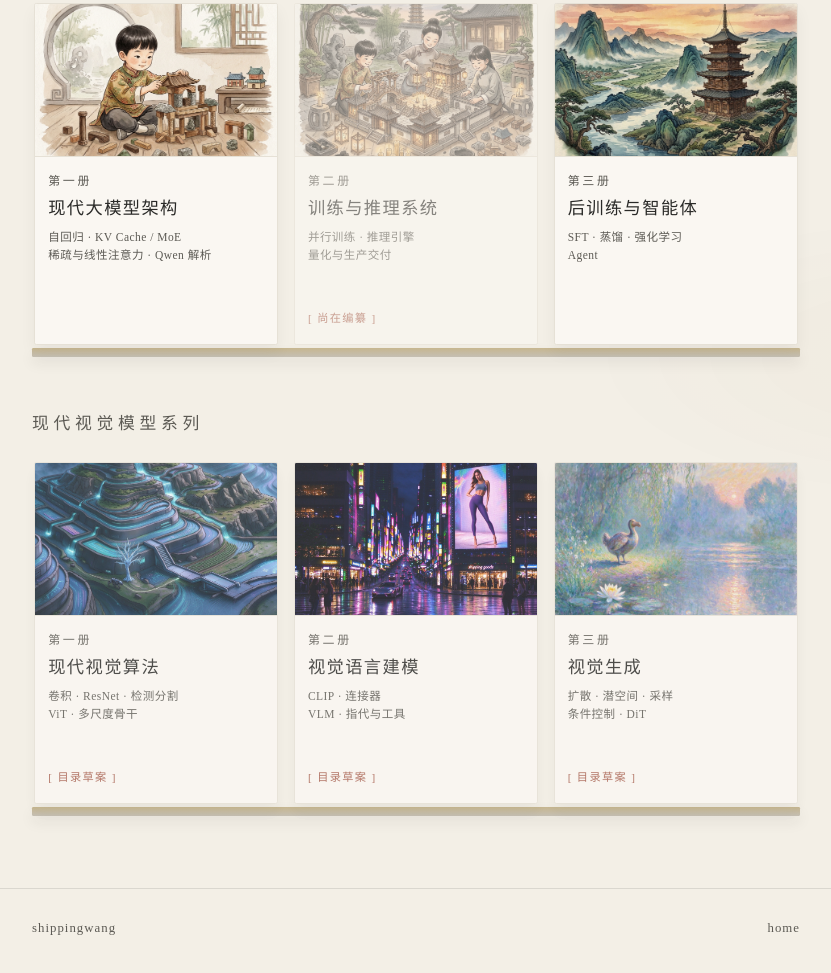
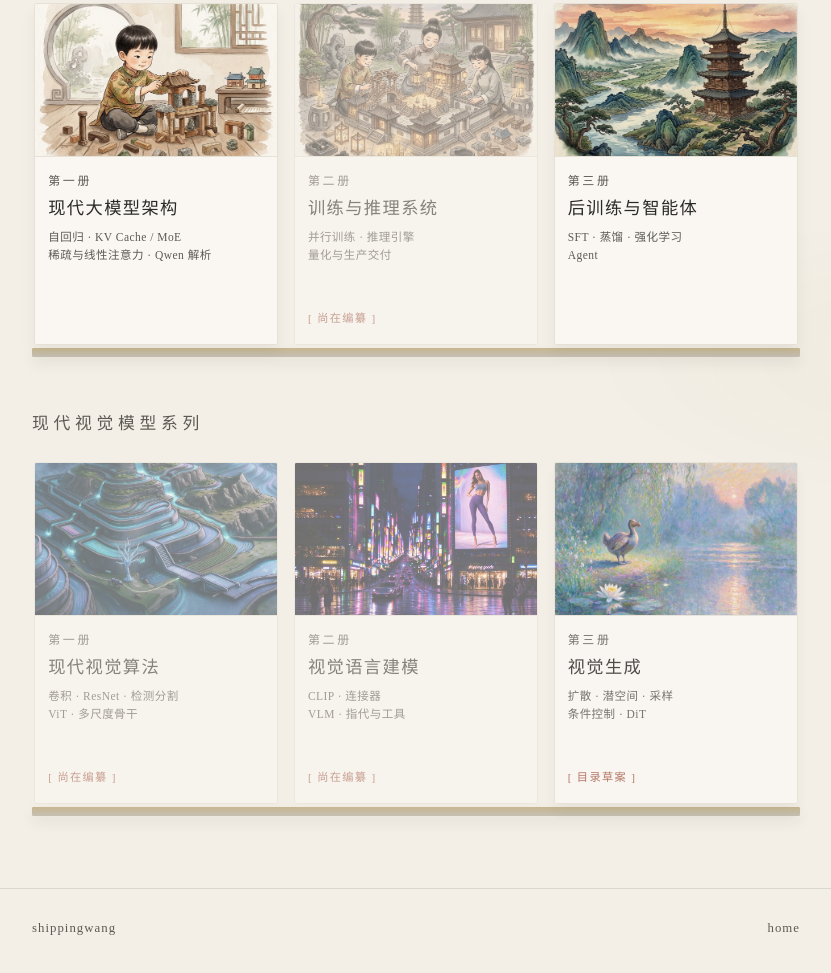
Before and after one commit to shippingwang/site, a plain HTML site: page public/book/index.html in a window 1280 px wide. Shown: the part 283-1256 px from the top of the page, without its empty margins (224-1055 px from the left). Drawn offline with Linux system fonts and the light colour scheme; a web font is replaced by a local one.

Commit message:
vision vol1/2 mark as 尚在编纂 (site)

```diff
--- a/public/book/index.html
+++ b/public/book/index.html
@@ -84,7 +84,7 @@
       <section class="shelf reveal" aria-labelledby="shelf-vision">
         <h2 class="shelf__label" id="shelf-vision">现代视觉模型系列</h2>
         <div class="shelf__row">
-          <a class="tome tome--draft" href="/book/vision/01-perception/">
+          <div class="tome tome--soon" aria-label="第一册 现代视觉算法，尚在编纂">
             <article class="tome__card">
               <div class="tome__art">
                 <img src="/assets/book/vision-vol1.jpeg" alt="" width="1280" height="1095" loading="lazy" />
@@ -94,12 +94,12 @@
                 <h3 class="tome__name">现代视觉算法</h3>
                 <p class="tome__blurb">卷积 · ResNet · 检测分割</p>
                 <p class="tome__blurb">ViT · 多尺度骨干</p>
-                <p class="tome__seal">[ 目录草案 ]</p>
+                <p class="tome__seal">[ 尚在编纂 ]</p>
               </div>
             </article>
-          </a>
+          </div>
 
-          <a class="tome tome--draft" href="/book/vision/02-vlm/">
+          <div class="tome tome--soon" aria-label="第二册 视觉语言建模，尚在编纂">
             <article class="tome__card">
               <div class="tome__art">
                 <img src="/assets/book/vision-vol2.jpeg" alt="" width="1760" height="1312" loading="lazy" />
@@ -109,10 +109,10 @@
                 <h3 class="tome__name">视觉语言建模</h3>
                 <p class="tome__blurb">CLIP · 连接器</p>
                 <p class="tome__blurb">VLM · 指代与工具</p>
-                <p class="tome__seal">[ 目录草案 ]</p>
+                <p class="tome__seal">[ 尚在编纂 ]</p>
               </div>
             </article>
-          </a>
+          </div>
 
           <a class="tome tome--draft" href="/book/vision/03-generation/">
             <article class="tome__card">
```
